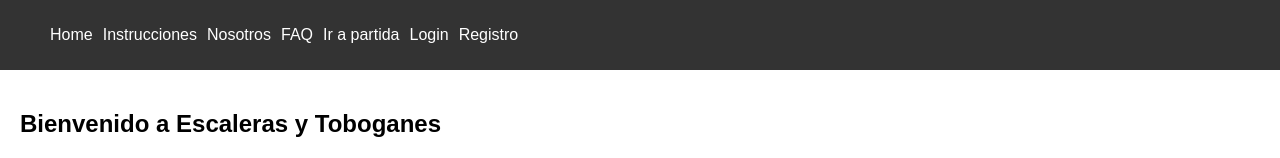
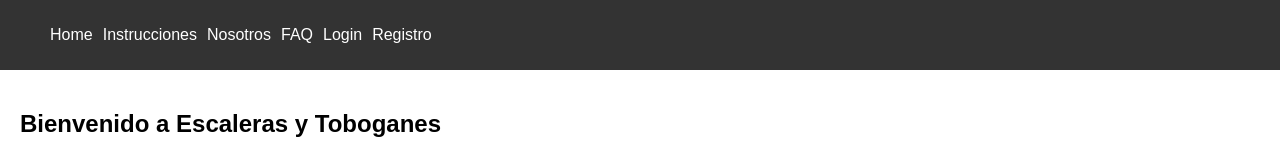
Before and after one commit to Psacevedo/Web2025-2, a React (Vite) app in the folder client/: page / in a window 1280 px wide. Shown: the top 158 px of the page. Built offline with nearby package versions, Linux system fonts and the light colour scheme.

Commit message:
Add usage guide and hide game link

```diff
--- a/client/src/components/NavBar.jsx
+++ b/client/src/components/NavBar.jsx
@@ -12,7 +12,7 @@
         <li><Link to="/instructions">Instrucciones</Link></li>
         <li><Link to="/about">Nosotros</Link></li>
         <li><Link to="/faq">FAQ</Link></li>
-        <li><Link to="/game">Ir a partida</Link></li>
+        {user && <li><Link to="/game">Ir a partida</Link></li>}
         {user ? (
           <>
             <li className="user">{user.email}</li>
```
Also changed, not shown: 2 other files (tests, documents, lock files or other folders).
